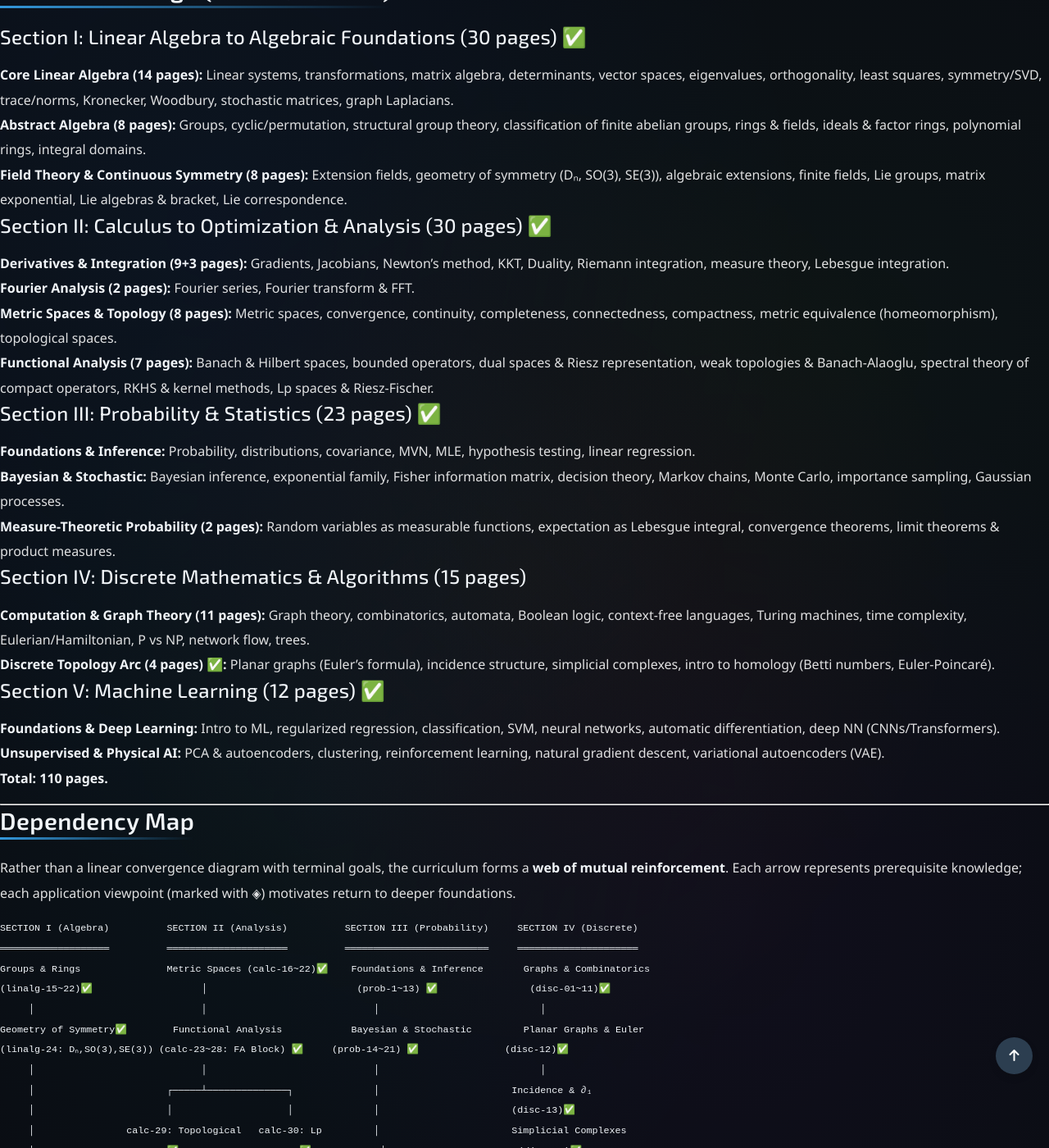
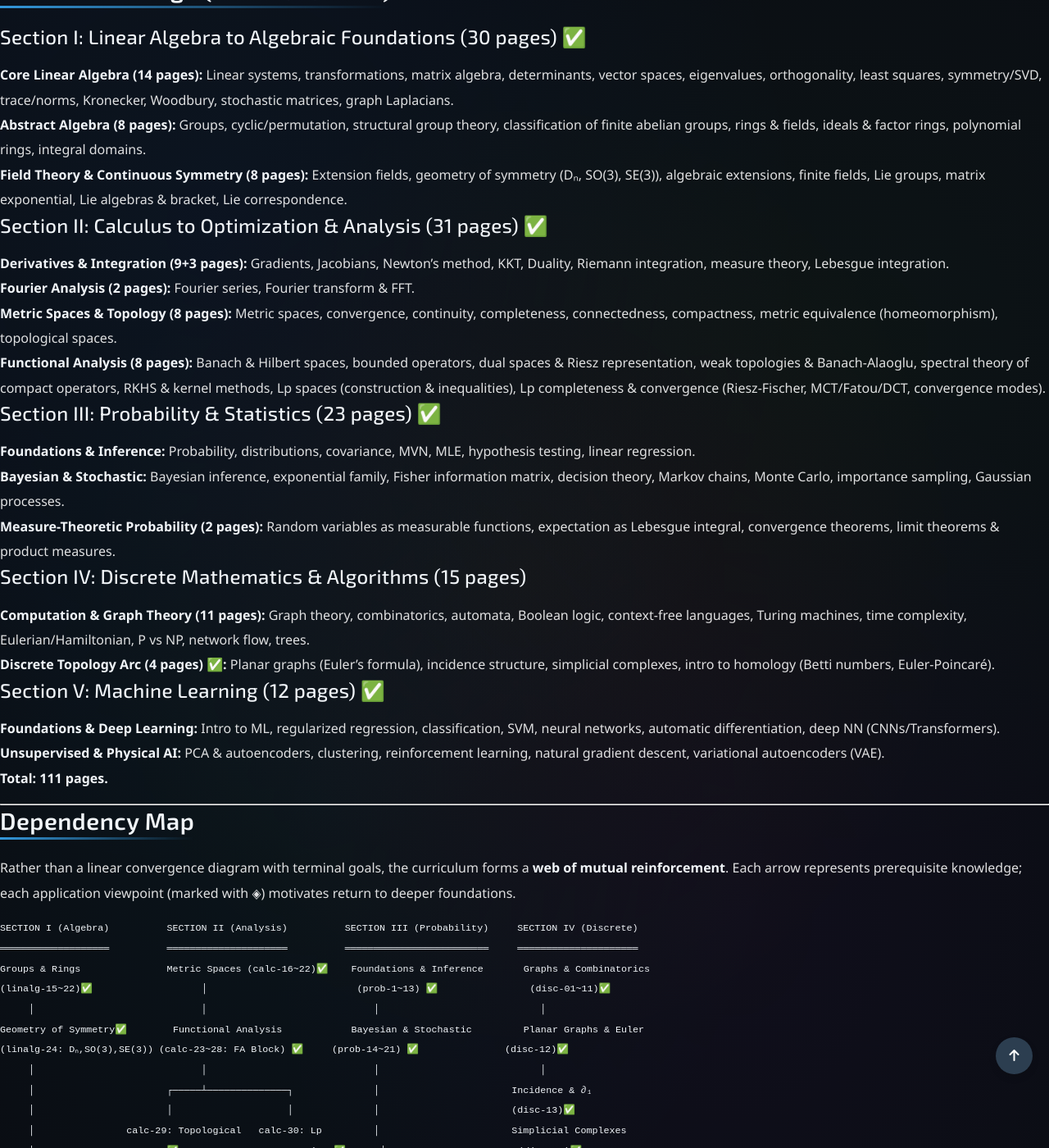
Before and after one commit to Yusukey01/yusukey01.github.io, a Jekyll site: the page built from math_cs_compass_roadmap_2026.md, in a window 1280 px wide and 1400 px high, scrolled down 1070 px. Shown: the whole window at 82% size. Built offline with Jekyll 4.4.1, drawn with Linux system fonts in a browser that asks for light colours; our own code applies the rules of GitHub Pages for plain Markdown files; some of the changed text lies outside the part shown.

Commit message:
updated roadmap about calc31

```diff
--- a/math_cs_compass_roadmap_2026.md
+++ b/math_cs_compass_roadmap_2026.md
@@ -38,11 +38,11 @@ There is no isolated "Geometry" or "Physics" section. Geometric and quantum conc
 - **Abstract Algebra (8 pages):** Groups, cyclic/permutation, structural group theory, classification of finite abelian groups, rings & fields, ideals & factor rings, polynomial rings, integral domains.
 - **Field Theory & Continuous Symmetry (8 pages):** Extension fields, geometry of symmetry (Dₙ, SO(3), SE(3)), algebraic extensions, finite fields, Lie groups, matrix exponential, Lie algebras & bracket, Lie correspondence.
 
-### Section II: Calculus to Optimization & Analysis (30 pages) ✅
+### Section II: Calculus to Optimization & Analysis (31 pages) ✅
 - **Derivatives & Integration (9+3 pages):** Gradients, Jacobians, Newton's method, KKT, Duality, Riemann integration, measure theory, Lebesgue integration.
 - **Fourier Analysis (2 pages):** Fourier series, Fourier transform & FFT.
 - **Metric Spaces & Topology (8 pages):** Metric spaces, convergence, continuity, completeness, connectedness, compactness, metric equivalence (homeomorphism), topological spaces.
-- **Functional Analysis (7 pages):** Banach & Hilbert spaces, bounded operators, dual spaces & Riesz representation, weak topologies & Banach-Alaoglu, spectral theory of compact operators, RKHS & kernel methods, Lp spaces & Riesz-Fischer.
+- **Functional Analysis (8 pages):** Banach & Hilbert spaces, bounded operators, dual spaces & Riesz representation, weak topologies & Banach-Alaoglu, spectral theory of compact operators, RKHS & kernel methods, Lp spaces (construction & inequalities), Lp completeness & convergence (Riesz-Fischer, MCT/Fatou/DCT, convergence modes).
 
 ### Section III: Probability & Statistics (23 pages) ✅
 - **Foundations & Inference:** Probability, distributions, covariance, MVN, MLE, hypothesis testing, linear regression.
@@ -57,7 +57,7 @@ There is no isolated "Geometry" or "Physics" section. Geometric and quantum conc
 - **Foundations & Deep Learning:** Intro to ML, regularized regression, classification, SVM, neural networks, automatic differentiation, deep NN (CNNs/Transformers).
 - **Unsupervised & Physical AI:** PCA & autoencoders, clustering, reinforcement learning, natural gradient descent, variational autoencoders (VAE).
 
-**Total: 110 pages.**
+**Total: 111 pages.**
 
 ---
 
@@ -77,12 +77,15 @@ Geometry of Symmetry✅        Functional Analysis            Bayesian & Stochas
      │                       ┌─────┴──────────────┐              │                       Incidence & ∂₁
      │                       │                    │              │                       (disc-13)✅
      │                calc-29: Topological   calc-30: Lp         │                       Simplicial Complexes
-     │                Spaces ✅              Spaces ✅            │                       (disc-14)✅
+     │                Spaces ✅              Construction ✅      │                       (disc-14)✅
      │                       │                    │              │                            │
-     │                       │                    ├──────── prob-22&23: Measure-         Intro to Homology
-     │                       │                    │         Theoretic Prob. ✅✅          (disc-15) ✅
+     │                       │             calc-31: Lp           │                       Intro to Homology
+     │                       │             Completeness ✅       │                       (disc-15) ✅
      │                       │                    │              │                            │
-     │                       │               calc-31:            │                            │
+     │                       │                    ├──────── prob-22&23: Measure-              │
+     │                       │                    │         Theoretic Prob. ✅✅               │
+     │                       │                    │              │                            │
+     │                       │               calc-32:            │                            │
      │                       │               Fourier in          │                            │
      │                       │               Hilbert Spaces      │                            │
      ├───────────────────────┤                    │              │                            │
@@ -119,7 +122,8 @@ Representation Theory        │                    │              │
 
 ### Phase 1 — Completed Early (March 2026)
 - **calc-29** (Topological Spaces)
-- **calc-30** (Lp Spaces & Riesz-Fischer)
+- **calc-30** (Lp Spaces — Construction & Inequalities)
+- **calc-31** (Lp Completeness & Convergence) — split from original calc-30 in April 2026; see Changelog 4/21/2026
 - **prob-22 & prob-23** (Measure-Theoretic Probability)
 
 ### Phase 2a — Lie Group Series (April 2026) ✅
@@ -138,11 +142,12 @@ Originally planned as 2 pages (linalg-27 & 28), expanded to 4 pages during draft
 
 ## Phase 2b: Current & Near-Term Work
 
-### calc-31: Fourier Analysis in Hilbert Spaces (1 page)
+### calc-32: Fourier Analysis in Hilbert Spaces (1 page)
 - **Goal:** Elevate Fourier analysis from engineering tools (calc-14, calc-15) to pure functional analysis. Capstone page that synthesizes existing machinery rather than introducing new foundations.
 - **Topics:** Plancherel's theorem (Fourier as unitary operator on L²), Riemann-Lebesgue lemma, Heisenberg's uncertainty principle as a mathematical theorem.
 - **Connections:** calc-27 (spectral theory) provides the abstract framework; this page instantiates it concretely. Insight Boxes connect to quantum mechanics (unitary evolution, measurement) and signal processing (Nyquist-Shannon as a Hilbert space projection).
-- **Why 1 page:** All heavy prerequisites are done (calc-23 Hilbert spaces, calc-25 Riesz, calc-27 spectral theory, calc-30 Lp completeness, prob-22 DCT). The content is convergence of existing tools, not new foundation-building. Group-theoretic Fourier analysis (Peter-Weyl) is deferred to after representation theory.
+- **Why 1 page:** All heavy prerequisites are done (calc-23 Hilbert spaces, calc-25 Riesz, calc-27 spectral theory, calc-31 Lp completeness, prob-22 DCT). The content is convergence of existing tools, not new foundation-building. Group-theoretic Fourier analysis (Peter-Weyl) is deferred to after representation theory.
+- **Note on numbering:** Originally assigned calc-31; renumbered to calc-32 when the original calc-30 was split into calc-30 (construction) + calc-31 (completeness) in April 2026.
 
 ### ml-13: Graph Neural Networks (1 page)
 - **Goal:** Show how discrete symmetry (permutation invariance) constrains network architecture. Introduces the GDL principle in its simplest form.
@@ -248,6 +253,7 @@ What calc-16~22 already cover vs. what Lee's *Introduction to Smooth Manifolds*
 | calc-28 | `rkhs.html` | ✅ |
 | calc-29 | `topological_spaces.html` | ✅ |
 | calc-30 | `lp_spaces.html` | ✅ |
+| calc-31 | `lp_completeness.html` | ✅ |
 | linalg-27 | `lie_groups.html` | ✅ |
 | linalg-28 | `matrix_exponential.html` | ✅ |
 | linalg-29 | `lie_algebras.html` | ✅ |
@@ -289,7 +295,7 @@ Which books serve which pages. All references are listed on the site-wide index;
 | Boyd & Vandenberghe — *Convex Optimization* | calc-07 (KKT), calc-08 (Duality) | — | Complete for current needs |
 | Bronstein et al. — *Geometric Deep Learning* | Insight Boxes across site | ml-13 (GNN), ml-14 (Equivariant NN), ml-XX (GDL overview) | The "destination viewpoint" text; referenced but not followed as primary textbook |
 | Cormen et al. — *Introduction to Algorithms* | disc-01~11 | — | Complete for current needs |
-| **Conway — *A Course in Functional Analysis*** | **calc-23~28 (entire FA block)** | **calc-30 (Lp), calc-31 (Fourier/Hilbert)** | **Primary reference for all of Section II advanced analysis** |
+| **Conway — *A Course in Functional Analysis*** | **calc-23~28 (entire FA block), calc-30 (Lp construction), calc-31 (Lp completeness)** | **calc-32 (Fourier/Hilbert)** | **Primary reference for all of Section II advanced analysis** |
 | Lay — *Linear Algebra and Its Applications* | linalg-01~10 | — | Complete for current needs |
 | Diestel — *Graph Theory* | disc-01, disc-12 (Planar Graphs) | — | Complete for current needs |
 | **Durrett — *Probability: Theory and Examples*** | prob-13 (Convergence) | **prob-22 (Measure-Theoretic Probability)** | **Primary reference for measure-theoretic probability; convergence theorems (MCT, DCT, Fatou)** |
@@ -329,9 +335,9 @@ These topics are explicitly deferred — not forgotten, but not on the critical
 | Item | Why Deferred | Trigger to Revisit |
 |------|--------------|-------------------|
 | **Schwartz Space & Distributions** | Requires measure-theoretic machinery beyond calc-30; primarily needed for PDE theory | If a PDE or generalized function page is planned |
-| **Pontryagin Duality** (Fourier on groups) | Elegant but requires locally compact abelian groups + Haar measure; far from current scope | After linalg-27~30 (Lie groups) + calc-31 (Fourier) + linalg-XX (representation theory), if harmonic analysis track emerges |
-| **Spectral Theory of the Laplacian** (continuous) | Natural extension of calc-27 + calc-31; connects Fourier eigenfunctions to Laplace-Beltrami | After calc-XX (Riemannian Metrics), as bridge to geometric spectral theory |
-| **Lp Duality via Radon-Nikodym** | Full proof of (Lp)* ≅ Lq requires Radon-Nikodym derivative | After prob-22 (Measure-Theoretic Probability) and calc-30 (Lp Spaces) provide the foundation |
+| **Pontryagin Duality** (Fourier on groups) | Elegant but requires locally compact abelian groups + Haar measure; far from current scope | After linalg-27~30 (Lie groups) + calc-32 (Fourier) + linalg-XX (representation theory), if harmonic analysis track emerges |
+| **Spectral Theory of the Laplacian** (continuous) | Natural extension of calc-27 + calc-32; connects Fourier eigenfunctions to Laplace-Beltrami | After calc-XX (Riemannian Metrics), as bridge to geometric spectral theory |
+| **Lp Duality via Radon-Nikodym** | Full proof of (Lp)* ≅ Lq requires Radon-Nikodym derivative | After prob-22 (Measure-Theoretic Probability) and calc-30/31 (Lp Spaces & Completeness) provide the foundation |
 | **Conditional Expectation (Radon-Nikodym)** | Measure-theoretic conditional expectation, filtrations, martingale basics | After prob-22; if stochastic calculus or advanced Bayesian pages are planned |
 | **Continuous-Time Stochastic Processes** | Brownian motion, Itô integral, SDEs; requires solid measure-theoretic probability | After prob-22; if physical AI, financial math, or diffusion model pages are planned |
 | **Fiber Bundles & Gauge Theory** | Requires mature manifold theory + Lie groups (linalg-27~30) | If GDL viewpoint page demands gauge equivariance machinery |
@@ -368,12 +374,22 @@ These topics are explicitly deferred — not forgotten, but not on the critical
 ---
 
 ## Changelog
+- **4/21/2026:** calc-30 split into calc-30 + calc-31; Fourier/Hilbert renumbered to calc-32.
+  - **Rationale:** Original calc-30 (`lp_spaces.html`, 1826 lines) covered both the construction of Lp as a normed space (Hölder, Minkowski) and the deep completeness theory (Riesz-Fischer, MCT/Fatou/DCT, convergence modes, applications). The size and conceptual bifurcation made it unwieldy and hard to reference precisely from downstream pages (prob-22/23, future Fourier).
+  - **Split boundary:** calc-30 now ends at Minkowski's inequality (concluding with Lp as a normed space). calc-31 (`lp_completeness.html`) opens with the Riesz-Fischer theorem, develops the MCT/Fatou/DCT toolkit, and continues through the convergence-modes landscape and applications.
+  - **Renumbering consequence:** Originally planned calc-31 (Fourier in Hilbert Spaces) → now calc-32. All downstream references (Peter-Weyl connection in linalg-XX; Pontryagin / Laplacian spectral / quantum in Deferred Items; Nielsen & Chuang trigger) updated.
+  - **Note on the manifold series:** Historical 4/5/2026 changelog below references "calc-32 (Smooth Manifolds)" — that assignment was superseded even before this update (manifold series moved to `calc-XX` deferred IDs on 4/5). After this 4/21 update, calc-32 = Fourier in Hilbert Spaces; manifold series remains at calc-XX.
+  - **Cross-section ref updates:** prob-22 (1 ref: MCT → lp_completeness), prob-23 (10 refs: all section/theorem anchors → lp_completeness) — all rewritten.
+  - **curriculum.json:** calc-30 entry updated (title, keywords, description, sections trimmed); calc-31 entry added as parts[30] with prereqs=[calc-30, calc-23, calc-12, calc-19] and icon `Σ‖fₙ‖` (non-colliding within Section II). `reservedSlots` already had `{q:7, r:-3}` pre-allocated for this slot.
+  - **Pattern confirmation:** This is a new instance of the "topics requiring new conceptual paradigms expand 2–4×" lesson. The Riesz-Fischer proof + convergence-mode landscape together constitute a distinct pedagogical unit that deserves its own page; the split was motivated not by mechanical length but by the conceptual separation between "normed structure" and "completeness theory."
+  - **No change to total planned curriculum scope** — only re-partitioning of existing content plus a clean +1 page count from the split.
 - **4/5/2026:** Major roadmap restructuring.
   - Reflected Lie group series expansion: linalg-27~30 (4 pages) now complete. linalg-27 (Lie Groups), linalg-28 (Matrix Exponential), linalg-29 (Lie Algebras), linalg-30 (Lie Correspondence).
   - Adopted deferred ID convention: unassigned future pages use XX instead of premature numbered IDs.
   - Planned manifold series split: calc-32 (Smooth Manifolds & Tangent Spaces) → calc-XX (~3 pages: Atlases, Tangent Spaces/Pushforward, Vector Fields/Flows). Riemannian metrics estimated at ~2 pages.
   - Representation theory (formerly linalg-29) deferred to linalg-XX (~3–4 pages), after manifold series.
   - Revised implementation order: linalg-27~30 → calc-31 → ml-13 → calc-XX (manifolds) → linalg-XX (rep. theory) → ml-14.
+  - *(Superseded by 4/21/2026: calc-30 split into calc-30/31; Fourier/Hilbert renumbered to calc-32. Updated order: calc-30/31 (both complete) → calc-32 (Fourier) → ml-13 → manifolds → rep. theory → ml-14.)*
   - ml-13 elevated to pre-manifold position: introduces GDL principle and plants forward references to manifold series.
   - Added "Page Count Estimation" to Key Learnings.
   - Added Variational Inference to Deferred Items.
```
Also changed, not shown: other parts of math_cs_compass_roadmap_2026.md (+6 -6 lines).
